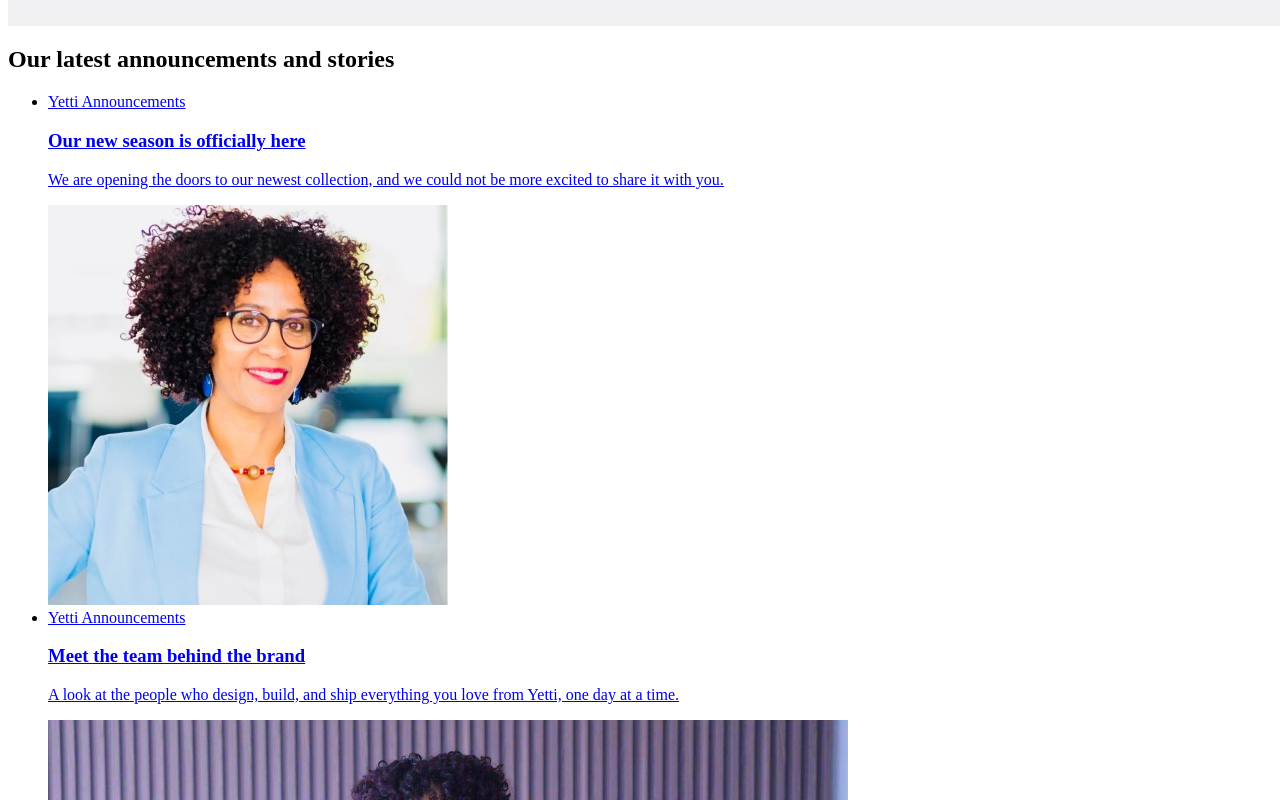
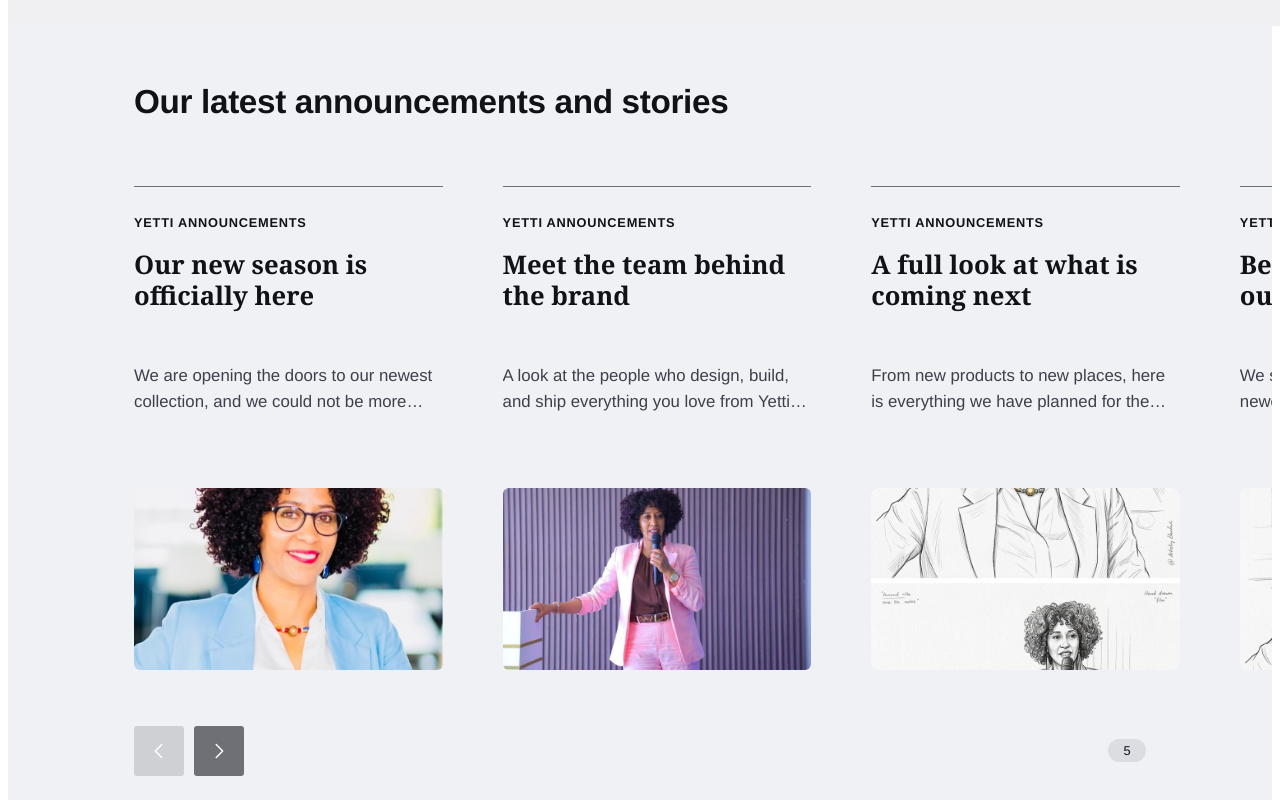
Before and after one commit to abudiayu/Yettti, a React (Vite) app in the folder Yettti/: page / in a window 1280 px wide. Shown: the part 5020-5820 px from the top of the page. Built offline with nearby package versions, Linux system fonts and the light colour scheme.

Commit message:
the final announcemt section Style is done

```diff
--- a/Yettti/src/Components/Announcements/Announcements.jsx
+++ b/Yettti/src/Components/Announcements/Announcements.jsx
@@ -1,5 +1,5 @@
 import React, { useRef, useState, useEffect, useCallback } from "react";
-import "./Announcements.module.css";
+import styles from "./Announcements.module.css";
 
 import img1 from "../../assets/Yetttimg/yetti1.jpg";
 import img2 from "../../assets/Yetttimg/yetti2jpg.jpg";
@@ -77,26 +77,26 @@ function Announcements() {
   const scrollByCard = (direction) => {
     const el = trackRef.current;
     if (!el) return;
-    const card = el.querySelector(".ann-card");
+    const card = el.firstElementChild;
     const gap = parseFloat(getComputedStyle(el).columnGap) || 0;
     const step = card ? card.offsetWidth + gap : el.clientWidth;
     el.scrollBy({ left: direction * step, behavior: "smooth" });
   };
 
   return (
-    <section className="ann" aria-labelledby="ann-heading">
-      <h2 className="ann-heading" id="ann-heading">
+    <section className={styles.ann} aria-labelledby="ann-heading">
+      <h2 className={styles.heading} id="ann-heading">
         Our latest announcements and stories
       </h2>
 
-      <ul className="ann-track" ref={trackRef} onScroll={updateButtons}>
+      <ul className={styles.track} ref={trackRef} onScroll={updateButtons}>
         {ITEMS.map((item) => (
-          <li className="ann-card" key={item.id}>
-            <a className="ann-link" href={item.href}>
-              <span className="ann-category">{item.category}</span>
-              <h3 className="ann-title">{item.title}</h3>
-              <p className="ann-desc">{item.description}</p>
-              <div className="ann-media">
+          <li className={styles.card} key={item.id}>
+            <a className={styles.link} href={item.href}>
+              <span className={styles.category}>{item.category}</span>
+              <h3 className={styles.title}>{item.title}</h3>
+              <p className={styles.desc}>{item.description}</p>
+              <div className={styles.media}>
                 <img src={item.image} alt={item.title} loading="lazy" />
               </div>
             </a>
@@ -104,11 +104,11 @@ function Announcements() {
         ))}
       </ul>
 
-      <div className="ann-controls">
-        <div className="ann-buttons">
+      <div className={styles.controls}>
+        <div className={styles.buttons}>
           <button
             type="button"
-            className="ann-btn"
+            className={styles.btn}
             onClick={() => scrollByCard(-1)}
             disabled={!canPrev}
             aria-label="Previous announcements"
@@ -119,7 +119,7 @@ function Announcements() {
           </button>
           <button
             type="button"
-            className="ann-btn"
+            className={styles.btn}
             onClick={() => scrollByCard(1)}
             disabled={!canNext}
             aria-label="Next announcements"
@@ -129,7 +129,7 @@ function Announcements() {
             </svg>
           </button>
         </div>
-        <span className="ann-count">{ITEMS.length}</span>
+        <span className={styles.count}>{ITEMS.length}</span>
       </div>
     </section>
   );
--- a/Yettti/src/Components/Announcements/Announcements.module.css
+++ b/Yettti/src/Components/Announcements/Announcements.module.css
@@ -7,8 +7,10 @@
   --ann-btn: #6f7076;
   --ann-btn-off: #cfd0d4;
   --ann-gap: 60px;
-  --ann-cols: 3.25; /* how many cards are visible (the 4th peeks in) */
+  --ann-cols: 3.25; /* cards visible at once (the 4th peeks in) */
 
+  box-sizing: border-box;
+  width: 100%;
   background: var(--ann-bg);
   color: var(--ann-text);
   padding: 56px 0 64px 126px;
@@ -16,17 +18,24 @@
   overflow: hidden;
 }
 
-.ann-heading {
+.ann *,
+.ann *::before,
+.ann *::after {
+  box-sizing: border-box;
+}
+
+.heading {
   margin: 0 0 64px;
   padding-right: 24px;
   font-size: clamp(1.5rem, 2.6vw, 2.25rem);
   font-weight: 600;
   line-height: 1.2;
   letter-spacing: -0.01em;
+  color: var(--ann-text);
 }
 
 /* ---------- carousel track ---------- */
-.ann-track {
+.track {
   display: flex;
   column-gap: var(--ann-gap);
   margin: 0;
@@ -37,19 +46,19 @@
   scrollbar-width: none;
 }
 
-.ann-track::-webkit-scrollbar {
+.track::-webkit-scrollbar {
   display: none;
 }
 
-.ann-card {
-  flex: 0 0 calc(
-    (100% - var(--ann-gap) * (var(--ann-cols) - 1)) / var(--ann-cols)
-  );
+.card {
+  flex: 0 0 calc((100% - var(--ann-gap) * (var(--ann-cols) - 1)) / var(--ann-cols));
+  min-width: 0;
   scroll-snap-align: start;
   border-top: 1px solid var(--ann-rule);
+  list-style: none;
 }
 
-.ann-link {
+.link {
   display: flex;
   flex-direction: column;
   height: 100%;
@@ -58,36 +67,36 @@
   text-decoration: none;
 }
 
-.ann-link:focus-visible {
+.link:focus-visible {
   outline: 2px solid var(--ann-accent);
   outline-offset: 6px;
 }
 
 /* ---------- card text ---------- */
-.ann-category {
+.category {
   font-size: 0.8rem;
   font-weight: 700;
   letter-spacing: 0.06em;
   text-transform: uppercase;
 }
 
-.ann-title {
+.title {
   margin: 20px 0 0;
-  min-height: 3.6em; /* keeps images aligned when titles wrap differently */
-  font-family: "Source Serif 4", "Tiempos Headline", Georgia, "Times New Roman",
-    serif;
+  min-height: 3.6em;
+  font-family: "Source Serif 4", "Tiempos Headline", Georgia, "Times New Roman", serif;
   font-size: clamp(1.4rem, 2vw, 1.75rem);
   font-weight: 700;
   line-height: 1.2;
+  color: var(--ann-text);
   transition: color 0.15s ease;
 }
 
-.ann-link:hover .ann-title,
-.ann-link:focus-visible .ann-title {
+.link:hover .title,
+.link:focus-visible .title {
   color: var(--ann-accent);
 }
 
-.ann-desc {
+.desc {
   margin: 20px 0 0;
   max-width: 24em;
   min-height: 3.2em;
@@ -96,12 +105,13 @@
   color: var(--ann-muted);
   display: -webkit-box;
   -webkit-line-clamp: 2;
+  line-clamp: 2;
   -webkit-box-orient: vertical;
   overflow: hidden;
 }
 
 /* ---------- card image ---------- */
-.ann-media {
+.media {
   margin-top: 72px;
   aspect-ratio: 16 / 9.4;
   border-radius: 6px;
@@ -109,7 +119,7 @@
   background: #c9ccf5;
 }
 
-.ann-media img {
+.media img {
   display: block;
   width: 100%;
   height: 100%;
@@ -117,7 +127,7 @@
 }
 
 /* ---------- controls ---------- */
-.ann-controls {
+.controls {
   display: flex;
   align-items: center;
   justify-content: space-between;
@@ -125,12 +135,12 @@
   padding-right: 126px;
 }
 
-.ann-buttons {
+.buttons {
   display: flex;
   gap: 10px;
 }
 
-.ann-btn {
+.btn {
   display: grid;
   place-items: center;
   width: 50px;
@@ -143,7 +153,7 @@
   transition: background 0.15s ease;
 }
 
-.ann-btn svg {
+.btn svg {
   width: 22px;
   height: 22px;
   fill: none;
@@ -153,21 +163,21 @@
   stroke-linejoin: round;
 }
 
-.ann-btn:hover:not(:disabled) {
+.btn:hover:not(:disabled) {
   background: #4a4b52;
 }
 
-.ann-btn:focus-visible {
+.btn:focus-visible {
   outline: 2px solid var(--ann-accent);
   outline-offset: 3px;
 }
 
-.ann-btn:disabled {
+.btn:disabled {
   background: var(--ann-btn-off);
   cursor: default;
 }
 
-.ann-count {
+.count {
   min-width: 38px;
   padding: 4px 12px;
   border-radius: 999px;
@@ -184,10 +194,10 @@
     --ann-cols: 2.25;
     padding-left: 48px;
   }
-  .ann-controls {
+  .controls {
     padding-right: 48px;
   }
-  .ann-media {
+  .media {
     margin-top: 40px;
   }
 }
@@ -198,16 +208,16 @@
     --ann-cols: 1.15;
     padding: 40px 0 48px 20px;
   }
-  .ann-heading {
+  .heading {
     margin-bottom: 36px;
   }
-  .ann-controls {
+  .controls {
     padding-right: 20px;
   }
-  .ann-title {
+  .title {
     min-height: 0;
   }
-  .ann-media {
+  .media {
     margin-top: 28px;
   }
 }
```
Also changed, not shown: Yettti/src/Components/SignUrThumpe/SignUrThumpe.jsx (added, +10 -0 lines), Yettti/src/Components/SignUrThumpe/SignUrThumpe.module.css (added).
